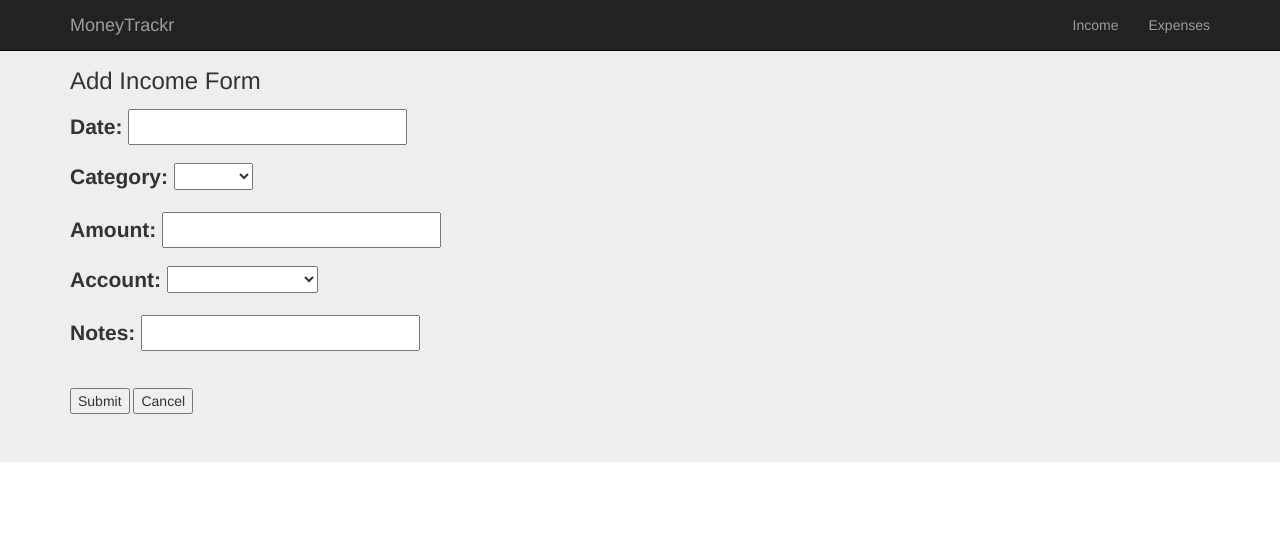
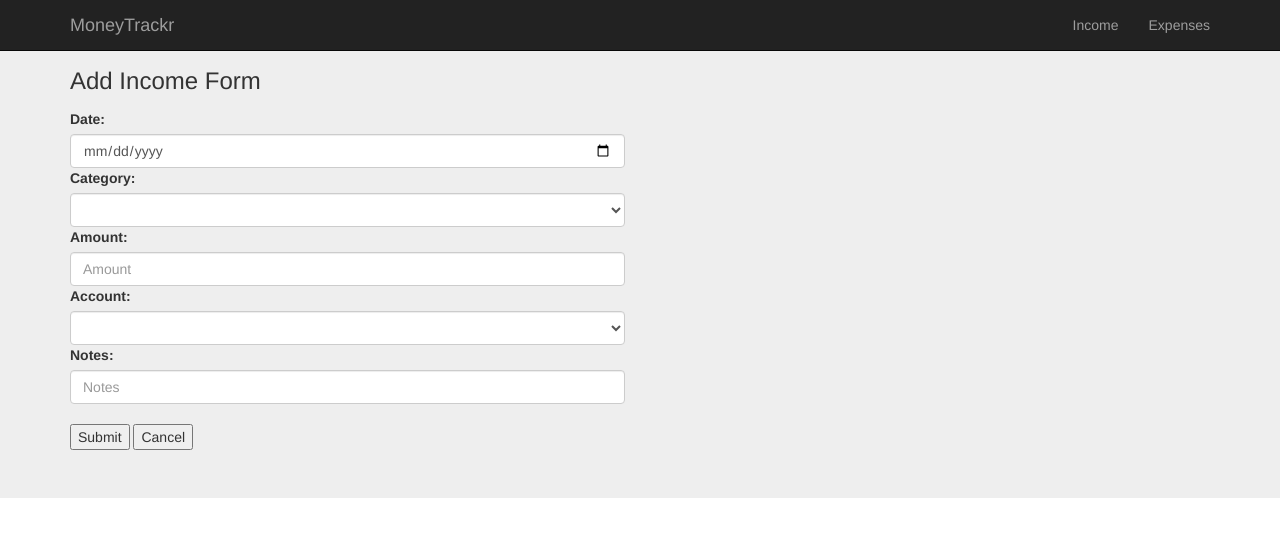
Before and after one commit to MoneyTrackr/MoneyTrackr, a Django app: page /income/new in a window 1280 px wide. Shown: the top 537 px of the page. Run offline with Django 3.2, Linux system fonts and the light colour scheme; data comes from the database, SQL or seed files in the repository; some libraries are stand-ins or nearby versions.

Commit message:
recode new form for income

```diff
--- a/application/templates/income/new.html
+++ b/application/templates/income/new.html
@@ -7,7 +7,66 @@
 <p><h3>Add Income Form</h3></p>
 
 <form method="POST" class="post-form">{% csrf_token %}
-    {{ form.as_p }}
+    <table>
+        <div class="row field">
+            <div class="col-lg-6">
+                <label for="date">Date:</label>
+                {{ form.date.errors }}
+                <input id="id_date", name="date", type="date" class="form-control" placeholder="Date" aria-describedby="basic-addon1">
+            </div>
+        </div>
+
+        <div class="row field">
+            <div class="col-lg-6">
+                <label for="category">Category:</label>
+                {{ form.category.errors }}
+                <select id="id_category" name="category" class="form-control">
+                    {% for x,y in form.fields.category.choices %}
+                        <option value={{ x }}>{{y}}</option>
+                    {% endfor %}
+                </select>
+            </div>
+        </div>
+
+        <div class="row field">
+           <div class="col-lg-6">
+                <label for="amount">Amount:</label>
+                {{ form.amount.errors }}
+                <input id="id_amount", name="amount", type="text" class="form-control" placeholder="Amount" aria-describedby="basic-addon1">
+           </div>
+        </div>
+
+        <div class="row field">
+           <div class="col-lg-6">
+                <label for="account">Account:</label>
+                {{ form.account.errors }}
+                <select id="id_account" name="account" class="form-control">
+                    {% for x,y in form.fields.account.choices %}
+                        <option value={{ x }}>{{y}}</option>
+                    {% endfor %}
+                </select>
+            </div>
+        </div>
+
+        <div class="row field">
+            <div class="col-lg-6">
+                <label for="notes">Notes:</label>
+                {{ form.notes.errors }}
+                <input id="id_notes", name="notes", type="text" class="form-control" placeholder="Notes" aria-describedby="basic-addon1">
+            </div>
+        </div>
+
+{#        <div class="field">#}
+{#            {{ form.email.errors }}#}
+{#            <label for="id_email">Your e-mail address:</label>#}
+{#            {{ form.email }}#}
+{#        </div>#}
+{#        <div class="field">#}
+{#            {{ form.message.errors }}#}
+{#            <label for="id_message">Message:</label>#}
+{#            {{ form.message }}#}
+{#        </div>#}
+    </table>
 	<br>
 	<div><input type="submit" id="id_submit_income"> <input type="button" value="Cancel" onclick="window.location='http://localhost:8000/income/'" id="id_cancel_income"></div>
 </form>
```
